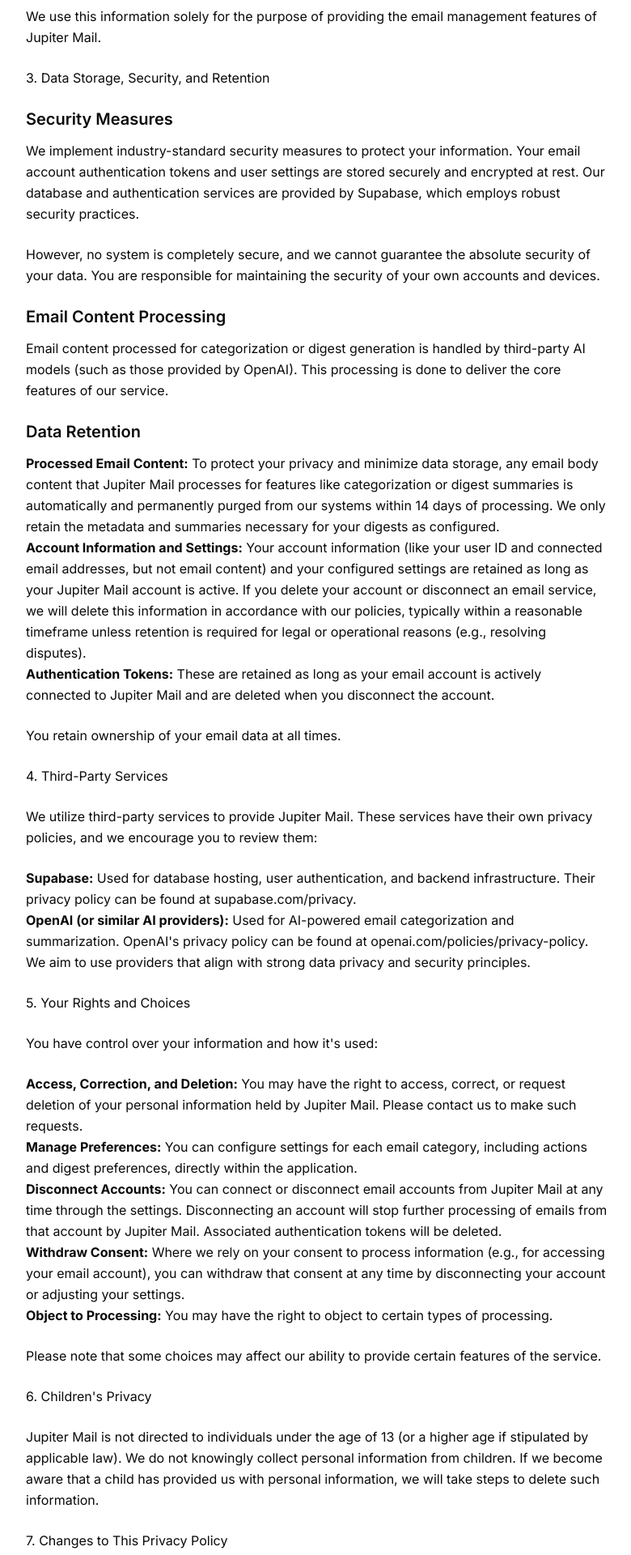
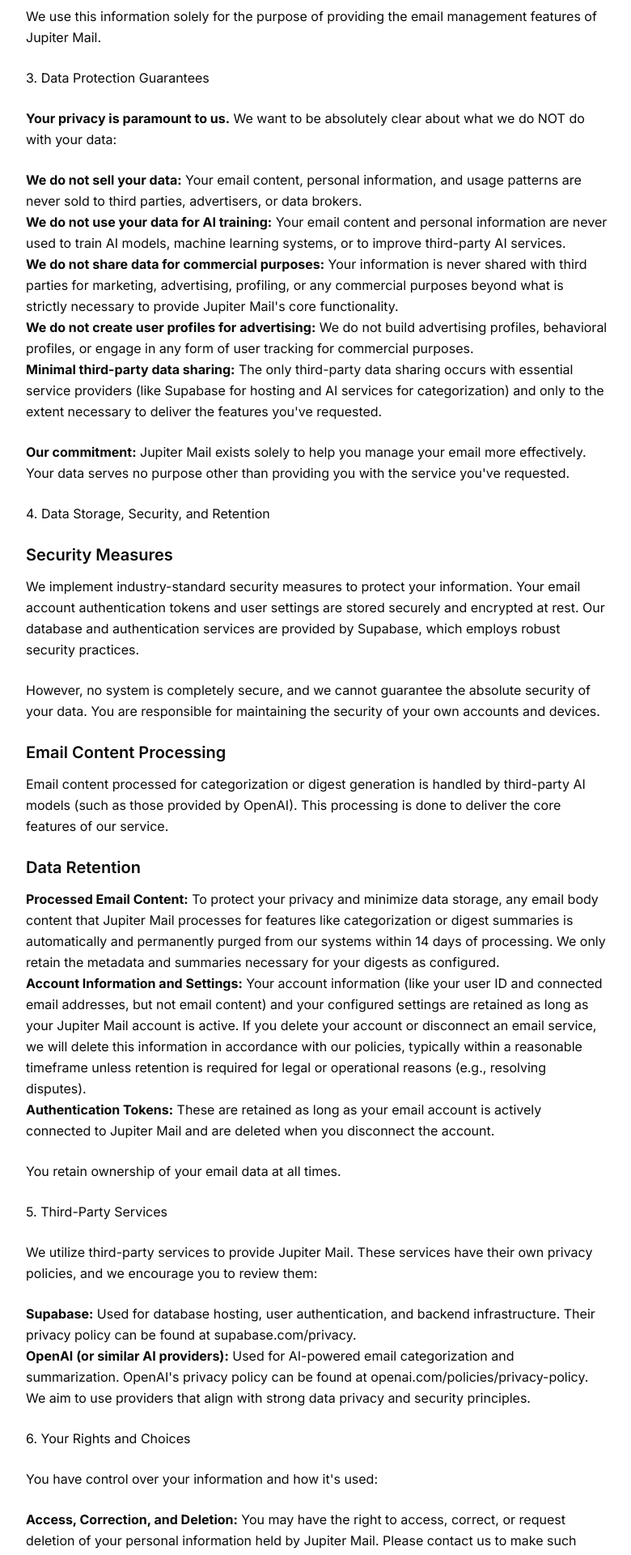
Before and after one commit to CaptainCrouton89/Jupiter, a Next.js app: page /privacy in a window 1280 px wide. Shown: the part 1140-3060 px from the top of the page at 81% size, without its empty margins (248-1028 px from the left). Built offline with nearby package versions, Linux system fonts and the light colour scheme.

Commit message:
feat: updated privacy policy

```diff
--- a/app/privacy/page.tsx
+++ b/app/privacy/page.tsx
@@ -77,8 +77,8 @@
               </li>
               <li>
                 Email body content (text and HTML) for categorization,
-                performing actions you&apos;ve configured (like identifying content
-                for rules), and generating summaries for digests.
+                performing actions you&apos;ve configured (like identifying
+                content for rules), and generating summaries for digests.
               </li>
               <li>
                 List of your email folders and email UIDs/IDs for
@@ -104,8 +104,33 @@
           management features of Jupiter Mail.
         </p>
 
+        <h2 id="data-protection-guarantees">3. Data Protection Guarantees</h2>
+        <p>
+          <strong>Your privacy is paramount to us.</strong> We want to be absolutely clear about what we do NOT do with your data:
+        </p>
+        <ul>
+          <li>
+            <strong>We do not sell your data:</strong> Your email content, personal information, and usage patterns are never sold to third parties, advertisers, or data brokers.
+          </li>
+          <li>
+            <strong>We do not use your data for AI training:</strong> Your email content and personal information are never used to train AI models, machine learning systems, or to improve third-party AI services.
+          </li>
+          <li>
+            <strong>We do not share data for commercial purposes:</strong> Your information is never shared with third parties for marketing, advertising, profiling, or any commercial purposes beyond what is strictly necessary to provide Jupiter Mail's core functionality.
+          </li>
+          <li>
+            <strong>We do not create user profiles for advertising:</strong> We do not build advertising profiles, behavioral profiles, or engage in any form of user tracking for commercial purposes.
+          </li>
+          <li>
+            <strong>Minimal third-party data sharing:</strong> The only third-party data sharing occurs with essential service providers (like Supabase for hosting and AI services for categorization) and only to the extent necessary to deliver the features you've requested.
+          </li>
+        </ul>
+        <p>
+          <strong>Our commitment:</strong> Jupiter Mail exists solely to help you manage your email more effectively. Your data serves no purpose other than providing you with the service you've requested.
+        </p>
+
         <h2 id="data-storage-security-retention">
-          3. Data Storage, Security, and Retention
+          4. Data Storage, Security, and Retention
         </h2>
         <h3 className="text-xl font-semibold !mt-6 !mb-3">Security Measures</h3>
         <p>
@@ -158,7 +183,7 @@
         </ul>
         <p>You retain ownership of your email data at all times.</p>
 
-        <h2 id="third-party-services">4. Third-Party Services</h2>
+        <h2 id="third-party-services">5. Third-Party Services</h2>
         <p>
           We utilize third-party services to provide Jupiter Mail. These
           services have their own privacy policies, and we encourage you to
@@ -194,7 +219,7 @@
           </li>
         </ul>
 
-        <h2 id="your-rights-choices">5. Your Rights and Choices</h2>
+        <h2 id="your-rights-choices">6. Your Rights and Choices</h2>
         <p>You have control over your information and how it&apos;s used:</p>
         <ul>
           <li>
@@ -231,7 +256,7 @@
           certain features of the service.
         </p>
 
-        <h2 id="childrens-privacy">6. Children&apos;s Privacy</h2>
+        <h2 id="childrens-privacy">7. Children&apos;s Privacy</h2>
         <p>
           Jupiter Mail is not directed to individuals under the age of 13 (or a
           higher age if stipulated by applicable law). We do not knowingly
@@ -240,7 +265,7 @@
           delete such information.
         </p>
 
-        <h2 id="changes-to-this-policy">7. Changes to This Privacy Policy</h2>
+        <h2 id="changes-to-this-policy">8. Changes to This Privacy Policy</h2>
         <p>
           We may update this Privacy Policy from time to time to reflect changes
           in our practices or for other operational, legal, or regulatory
```
